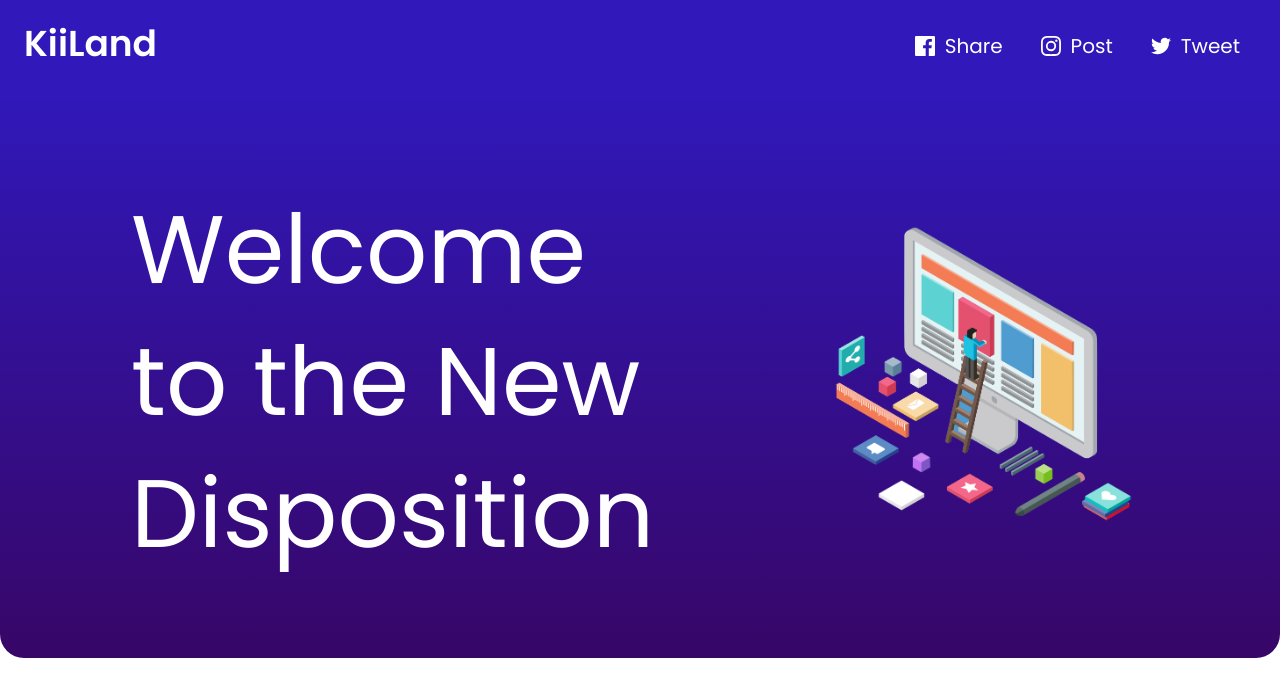
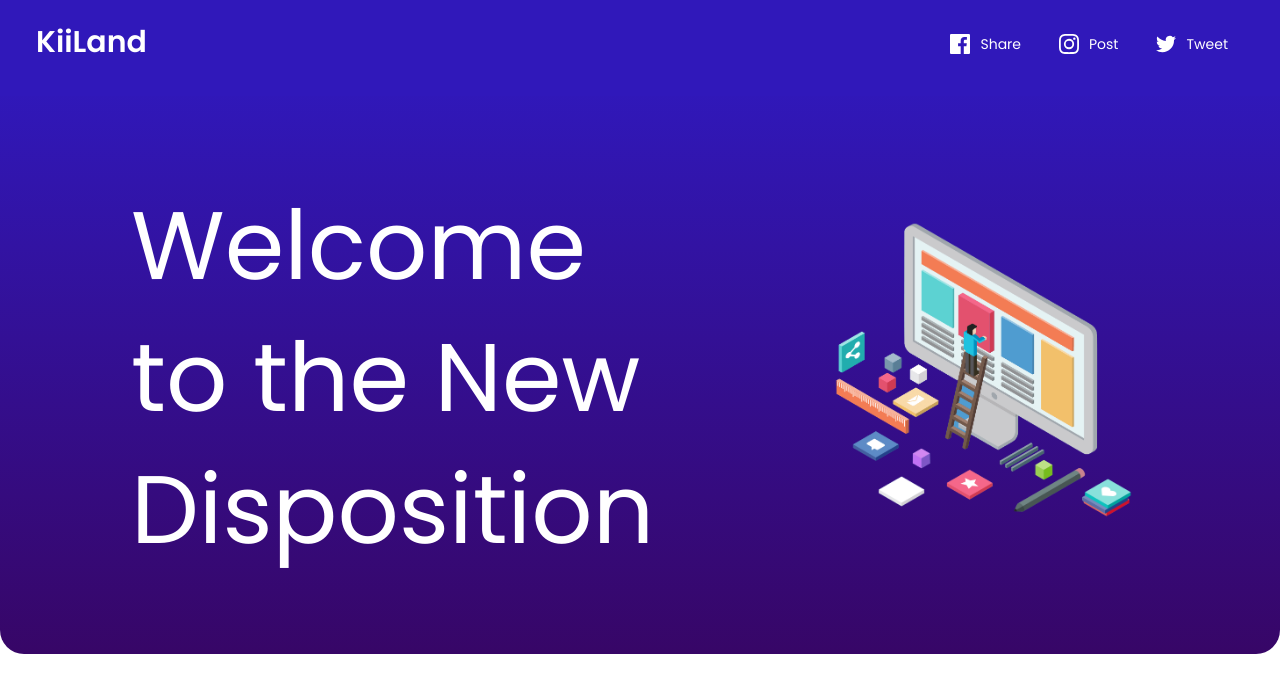
Before and after one commit to bravo-stack/Tailwind-Landing-Page, a React (Create React App) app: page / in a window 1280 px wide. Shown: the top 696 px of the page. Built offline with nearby package versions, Linux system fonts and the light colour scheme.

Commit message:
adjusted the font sizes of the navbar texts

```diff
--- a/src/components/Navbar.js
+++ b/src/components/Navbar.js
@@ -7,14 +7,14 @@ function Navbar({navBarOpen, toggleNav}) {
 
     return (
         <>
-            <nav className={`relative flex flex-wrap items-center justify-between px-2 py-4 ${classes.blueish}`}>
+            <nav className={`relative flex flex-wrap items-center justify-between px-2 xl:px-5 py-4 ${classes.blueish}`}>
 
                 <div className="container px-4 mx-auto flex flex-wrap items-center justify-between">
 
                     {/* Logo and button container */}
                     <div className='w-full relative flex justify-between lg:w-auto lg:static lg:block lg:justify-start
                     md:flex-row-reverse mb-3' >
-                        <a href="#pablo" className="text-2xl md:text-3xl lg:text-4xl xl:text-4xl font-bold leading-relaxed inline-block mr-4 py-2 whitespace-nowrap text-white pt-auto">
+                        <a href="#pablo" className="text-xl md:text-2xl lg:text-3xl xl:text-3xl font-bold leading-relaxed inline-block mr-4 py-2 whitespace-nowrap text-white pt-auto">
                             <Logo />
                         </a>
                         <button className="text-white cursor-pointer text-xl leading-none px-3 py-1 border border-transparent bg-transparent border-solid rounded block lg:hidden outline-none focus:outline-none" type='button' onClick={() => toggleNav()}>
@@ -27,17 +27,20 @@ function Navbar({navBarOpen, toggleNav}) {
                     <div className={` lg:flex flex-grow items-center ${navBarOpen ?"flex":"hidden "}   `} id="example-navbar-danger">
                         <ul className="flex flex-col lg:flex-row pt-auto list-none lg:ml-auto">
                             <li className="nav-item">
-                                <a href="#santos" className="px-3 py-2 flex items-center text-s lg:text-lg xl:text-xl pr-6 pb-4 leading-snug text-white hover:opacity-45">
+                                <a href="#logo" className="px-3 py-2 flex items-center text-sm
+                                md:text-sm lg:text-md xl:text-md pr-6 pb-4 leading-snug text-white hover:opacity-45">
                                     <UilFacebook /><span className="ml-2">Share</span>
                                 </a>
                             </li>
                             <li className="nav-item">
-                                <a href="#santos" className="px-3 py-2 flex pr-6 pb-4 items-center text-s lg:text-lg xl:text-xl leading-snug text-white hover:opacity-45">
+                                <a href="#santos" className="px-3 py-2 flex pr-6 pb-4 items-center text-sm
+                                md:text-sm lg:text-md xl:text-md leading-snug text-white hover:opacity-45">
                                     <UilInstagram /><span className="ml-2">Post</span>
                                 </a>
                             </li>
                             <li className="nav-item ">
-                                <a href="#santos" className="px-3 py-2 pr-4 flex items-center text-s lg:text-lg xl:text-xl leading-snug text-white hover:opacity-45">
+                                <a href="#santos" className="px-3 py-2 pr-4 flex items-center text-sm
+                                md:text-sm lg:text-md xl:text-md leading-snug text-white hover:opacity-45">
                                     <UilTwitter /><span className="ml-2">Tweet</span>
                                 </a>
                             </li>
```
